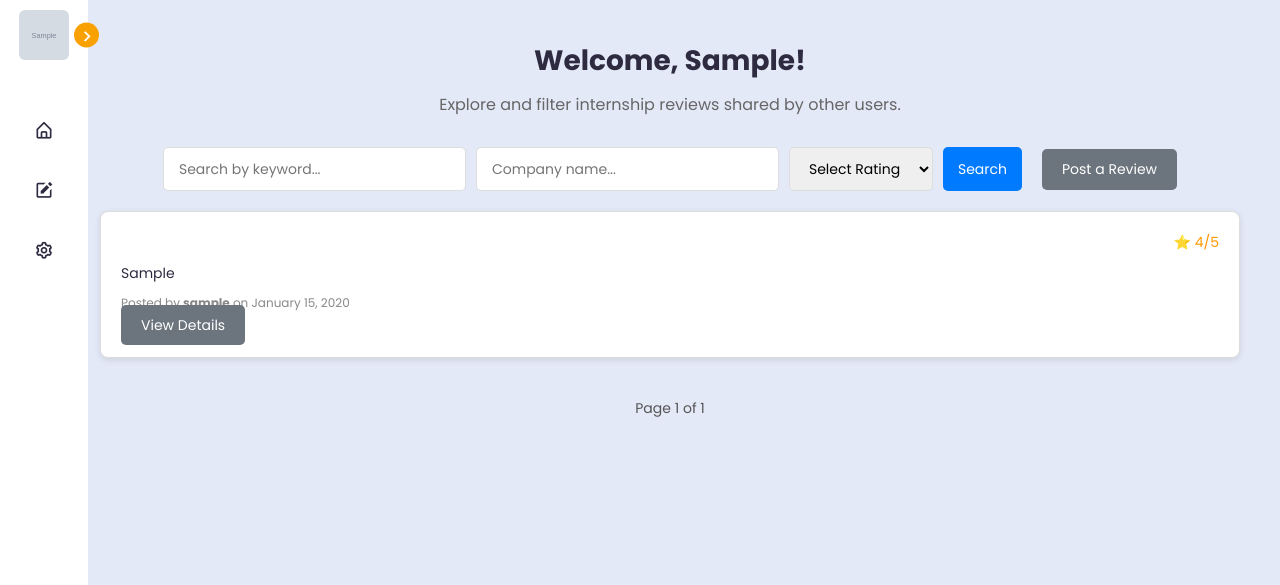
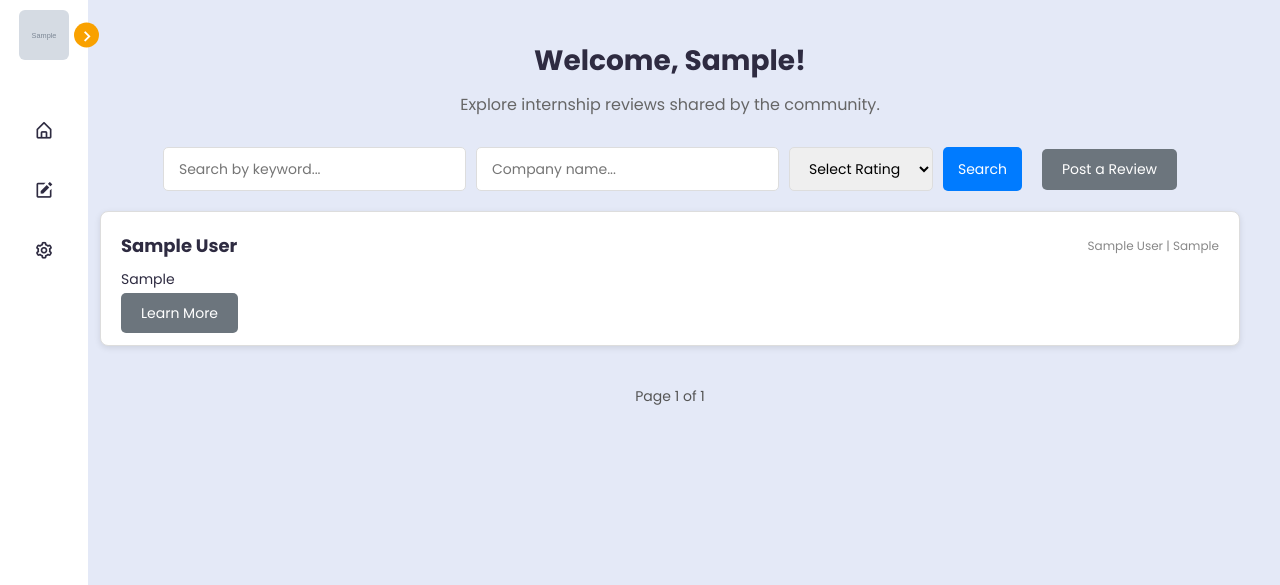
Before and after one commit to aesma008/Student-Internship-Web-Application, a Django app: page /home/ in a window 1280 px wide. Shown: the top 585 px of the page. Run offline with Django 5.2, Linux system fonts and the light colour scheme; a user stored in the database is signed in; tables that the repository leaves empty hold one stand-in row (values such as "Sample post"); grey boxes marked "Sample" are stand-in pictures; some libraries are stand-ins or nearby versions.

Commit message:
fix home

```diff
--- a/users/templates/collegehub/home.html
+++ b/users/templates/collegehub/home.html
@@ -12,7 +12,7 @@
     {% include "static/html/toast.html" %}
     <div class="home-header">
         <h1>Welcome, {{ user.first_name }}!</h1>
-        <p>Explore and filter internship reviews shared by other users.</p>
+        <p>Explore internship reviews shared by the community.</p>
     </div>
 
     <!-- Search and Actions -->
@@ -33,34 +33,34 @@
         <a href="{% url 'post-a-review' %}" class="btn-secondary">Post a Review</a>
     </div>
 
-    <!-- Reviews List -->
+    <!-- Paginated Reviews List -->
     <div class="reviews-container">
         {% for review in reviews %}
         <div class="review-card">
             <div class="card-header">
-                <h3>{{ review.company }}</h3>
-                <span class="rating">⭐ {{ review.rating }}/5</span>
+                <h3>{{ review.title }}</h3>
+                <span class="meta">
+                    {{ review.company_name }} | {{ review.location }}
+                </span>
             </div>
-            <p class="opinion">{{ review.opinion|truncatewords:25 }}</p>
-            <p class="meta">
-                Posted by <b>{{ review.user.username }}</b>
-                on {{ review.date_posted|date:"F j, Y" }}
-            </p>
-            <a href="{% url 'review_detail' review.id %}" class="btn-secondary">View Details</a>
+            <p class="opinion">{{ review.overall_experience|truncatewords:25 }}</p>
+            <a href="{% url 'review_detail' review.id %}" class="btn-secondary">Learn More</a>
         </div>
         {% empty %}
         <p class="no-reviews">No reviews found. Try adjusting your search filters.</p>
         {% endfor %}
     </div>
 
-    <!-- Pagination Controls -->
+    <!-- Pagination -->
     <div class="pagination">
         {% if reviews.has_previous %}
         <a href="?page={{ reviews.previous_page_number }}" class="btn-secondary">Previous</a>
         {% endif %}
+
         <span>Page {{ reviews.number }} of {{ reviews.paginator.num_pages }}</span>
+
         {% if reviews.has_next %}
-        <a href="?page={{ reviews.next_page_number }}" class="btn-secondary">Next</a>
+        <a href="?page={{ reviews.next_page_number }}" class="btn-primary">Next</a>
         {% endif %}
     </div>
 </section>
```
